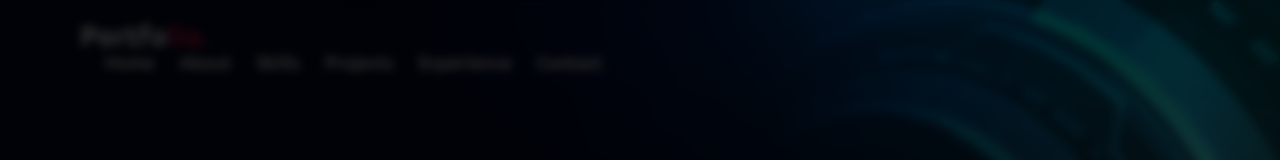
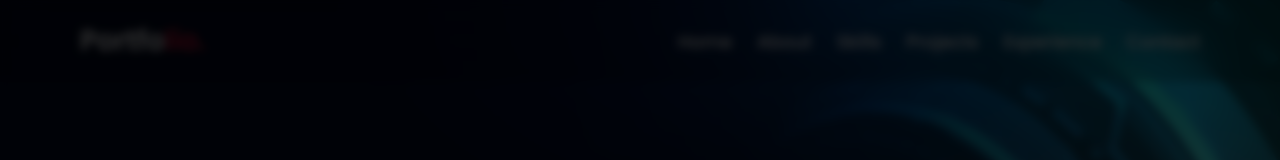
Before and after one commit to Shubhhya17/Shubham_Pawar_Web, a Next.js app: page / in a window 1280 px wide. Shown: the top 160 px of the page. Built offline with nearby package versions, Linux system fonts and the light colour scheme; no server answers; the database is empty.

Commit message:
UI: Fix Navbar alignment and intensify backdrop blur to hide background

```diff
--- a/src/components/Navbar.jsx
+++ b/src/components/Navbar.jsx
@@ -28,7 +28,7 @@ export default function Navbar() {
   return (
     <>
       <nav className={navClass}>
-        <div className="max-width">
+        <div className={styles.maxWidth}>
           <div className={styles.logo}>
             <a href="#" suppressHydrationWarning>Portfo<span>lio.</span></a>
           </div>
--- a/src/styles/Navbar.module.css
+++ b/src/styles/Navbar.module.css
@@ -4,14 +4,26 @@
   padding: 20px 0;
   transition: all 0.4s ease;
   z-index: 1000;
-  font-family: 'Ubuntu', sans-serif;
+  font-family: 'Poppins', sans-serif;
+  background: rgba(0, 0, 0, 0.2);
+  backdrop-filter: blur(20px);
+  -webkit-backdrop-filter: blur(20px);
+}
+
+.navbar .maxWidth {
+  display: flex;
+  align-items: center;
+  justify-content: space-between;
+  max-width: 1300px;
+  padding: 0 80px;
+  margin: auto;
 }
 
 .navbar.sticky {
-  background: rgba(10, 10, 10, 0.75) !important;
-  backdrop-filter: blur(12px);
-  -webkit-backdrop-filter: blur(12px);
-  padding: 12px 0;
+  background: rgba(10, 10, 10, 0.85) !important;
+  backdrop-filter: blur(35px);
+  -webkit-backdrop-filter: blur(35px);
+  padding: 10px 0;
   border-bottom: 1px solid rgba(255, 255, 255, 0.1);
 }
 
@@ -65,6 +77,7 @@
   font-size: 23px;
   cursor: pointer;
   display: none;
+  margin-left: auto;
 }
 
 @media (max-width: 947px) {
```
